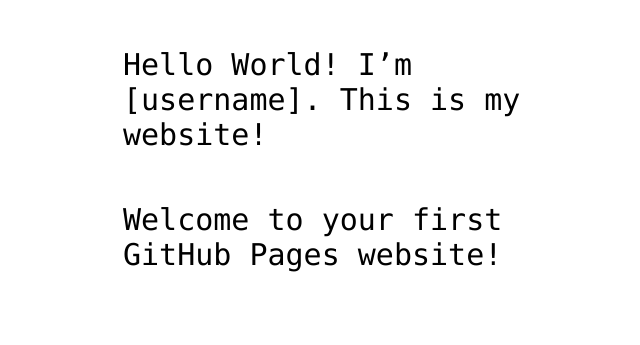
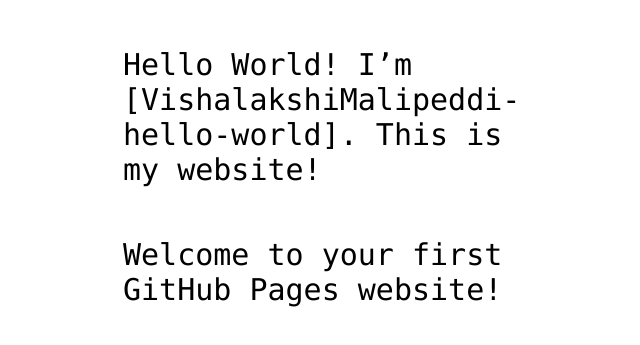
Before and after one commit to VishalakshiMalipeddi/VishalakshiMalipeddi-hello-world, a plain HTML site: page index.html in a window 1280 px wide. Shown: the part 341-686 px from the top of the page, without its empty margins (317-957 px from the left). Drawn offline with Linux system fonts and the light colour scheme.

Commit message:
update index.html-2
added my username

```diff
--- a/index.html
+++ b/index.html
@@ -11,7 +11,7 @@
 
 <img src="https://octodex.github.com/images/daftpunktocat-thomas.gif" id="octocat" alt="octocat-gif" />
 
-<p>Hello World! I’m [username]. This is my website!</p>
+<p>Hello World! I’m [VishalakshiMalipeddi-hello-world]. This is my website!</p>
 <p>Welcome to your first GitHub Pages website!</p>
 
 </body>
```
